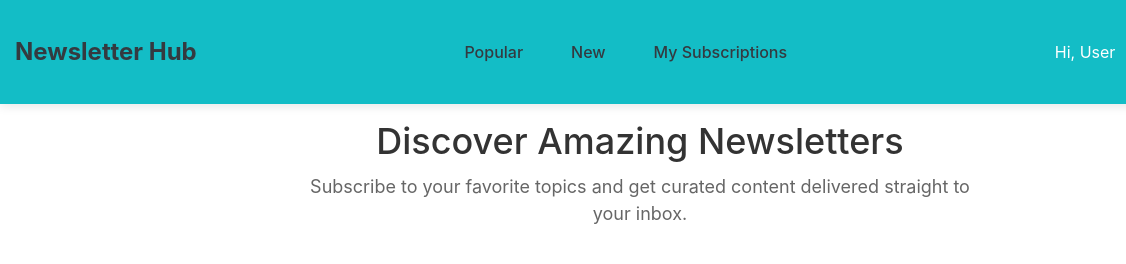
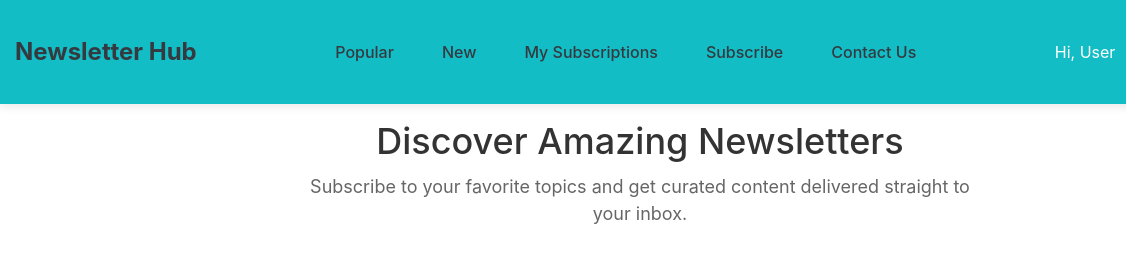
Before and after one commit to OjasMittal-repo/web, a plain HTML site: page app/index.html in a window 1280 px wide. Shown: the top 264 px of the page, 0-1126 px from the left. Drawn offline with nearby package versions, Linux system fonts and the light colour scheme; a script that the page names is missing.

Commit message:
feat: add subscription link to navbar and remove old subscribe page

```diff
--- a/app/index.html
+++ b/app/index.html
@@ -34,6 +34,8 @@
                     <li class="nav-item"><a class="nav-link text-dark" href="popular.html">Popular</a></li>
                     <li class="nav-item"><a class="nav-link text-dark" href="new.html">New</a></li>
                     <li class="nav-item"><a class="nav-link text-dark" href="subscriptions.html">My Subscriptions</a></li>
+                    <li class="nav-item"><a class="nav-link text-dark" href="subscribe.html">Subscribe</a></li>
+                    <li class="nav-item"><a class="nav-link text-dark" href="contact.html">Contact Us</a></li>
                 </ul>
             </nav>
             <div class="d-flex align-items-center">
```
Also changed, not shown: app/subscribe.html (renamed from subscribe.html).
